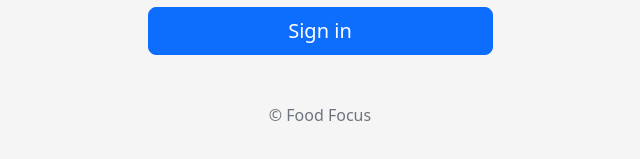
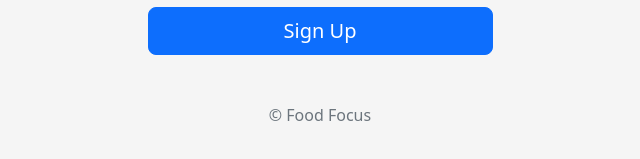
Before and after one commit to pmoharana-cmd/newsletterApp, a website: page signup.html in a window 1280 px wide. Shown: the part 499-658 px from the top of the page, 320-960 px from the left. Drawn offline with nearby package versions, Linux system fonts and the light colour scheme.

```diff
--- a/app.js
+++ b/app.js
@@ -53,6 +53,7 @@
       );
       res.sendFile(path.join(__dirname, "success.html"));
     } catch (e) {
+      console.log(e);
       res.sendFile(path.join(__dirname, "failure.html"));
     }
   };
--- a/signup.html
+++ b/signup.html
@@ -30,7 +30,7 @@
         <input type="email" class="form-control bottom" placeholder="name@example.com" name="email" required>
         <label for="floatingPassword">Email Address</label>
       </div>
-      <button class="w-100 btn btn-lg btn-primary" type="submit">Sign in</button>
+      <button class="w-100 btn btn-lg btn-primary" type="submit">Sign Up</button>
       <p class="mt-5 mb-3 text-muted">&copy; Food Focus</p>
     </form>
   </main>
```
